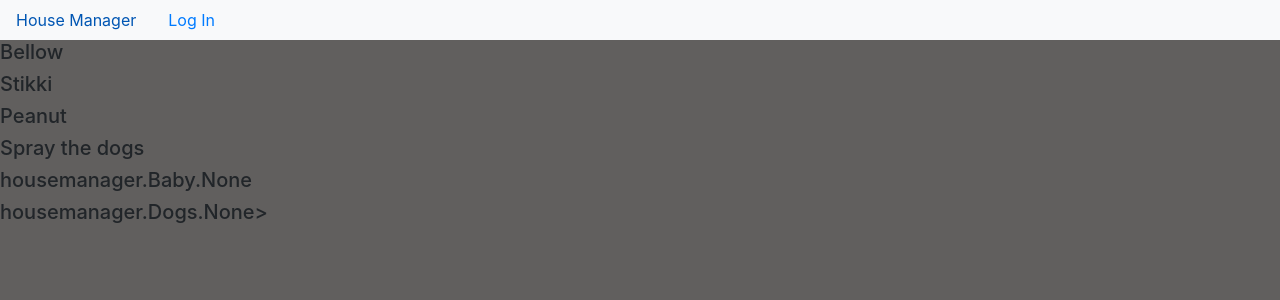
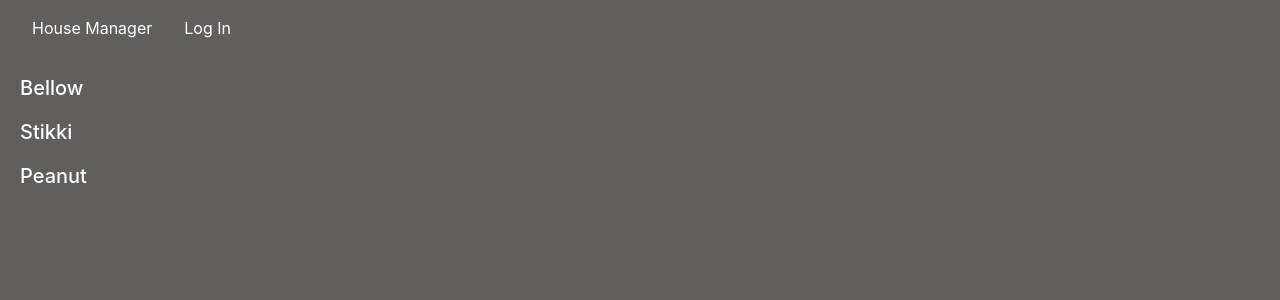
Before and after one commit to crostipunctus/housemouse, a Django app: page /dogs in a window 1280 px wide. Shown: the top 300 px of the page. Run offline with Django 3.2, Linux system fonts and the light colour scheme; data comes from the database, SQL or seed files in the repository; some libraries are stand-ins or nearby versions.

Commit message:
white bar removed

```diff
--- a/housemanager/static/housemanager/styles.css
+++ b/housemanager/static/housemanager/styles.css
@@ -33,8 +33,19 @@ html, body {
 }
 
 
-.bg-light {
-    background-color: grey;
-    margin: 0;
-    padding: 0;
+
+
+
+h5 {
+    color: white;
+    margin: 20px;
 }
+
+a {
+    color: white;
+}
+
+a:hover{
+    color: orange;
+    text-decoration: none;
+}
--- a/housemanager/templates/housemanager/dogs.html
+++ b/housemanager/templates/housemanager/dogs.html
@@ -3,13 +3,9 @@
 {% block body %}
 
     {% for dogs in dogs %}
-        <h5>{{dogs.dog_name}}</h5>
+        <h5><a href="{% url 'dog_name' dogs.dog_name %}">{{dogs.dog_name}}</a></h5>
     {% endfor %}
 
-    {% for todo in todo %}
-        <h5>{{todo.todo}}</h5>
-        <h5>{{todo.baby_todo}}</h5>
-        <h5>{{todo.dogs_todo}}></h5>
-    {% endfor %}
+
 
 {% endblock %}
--- a/housemanager/templates/housemanager/layout.html
+++ b/housemanager/templates/housemanager/layout.html
@@ -16,7 +16,7 @@
 
     <body>
 
-        <nav id="topnav" class="navbar navbar-expand-lg navbar-light bg-light">
+        <nav id="topnav" class="navbar navbar-expand-lg">
             <a class="nav-link active" href="{% url 'index' %}">House Manager</a>
 
             <div>
--- a/housemanager/urls.py
+++ b/housemanager/urls.py
@@ -8,6 +8,7 @@ urlpatterns = [
     path("logout", views.logout_view, name="logout"),
     path("register", views.register, name="register"),
     path("dogs", views.dogs, name="dogs"),
+    path("dogs/<str:name>", views.dog_name, name="dog_name"),
     path("baby", views.baby, name="baby"),
     path("bills", views.bills, name="bills")
 
--- a/housemanager/views.py
+++ b/housemanager/views.py
@@ -86,6 +86,8 @@ def dogs(request):
         "todo": todo
     })
 
+def dog_name(request, name):
+    pass
 
 def baby(request):
     return render(request, "housemanager/baby.html")
```
